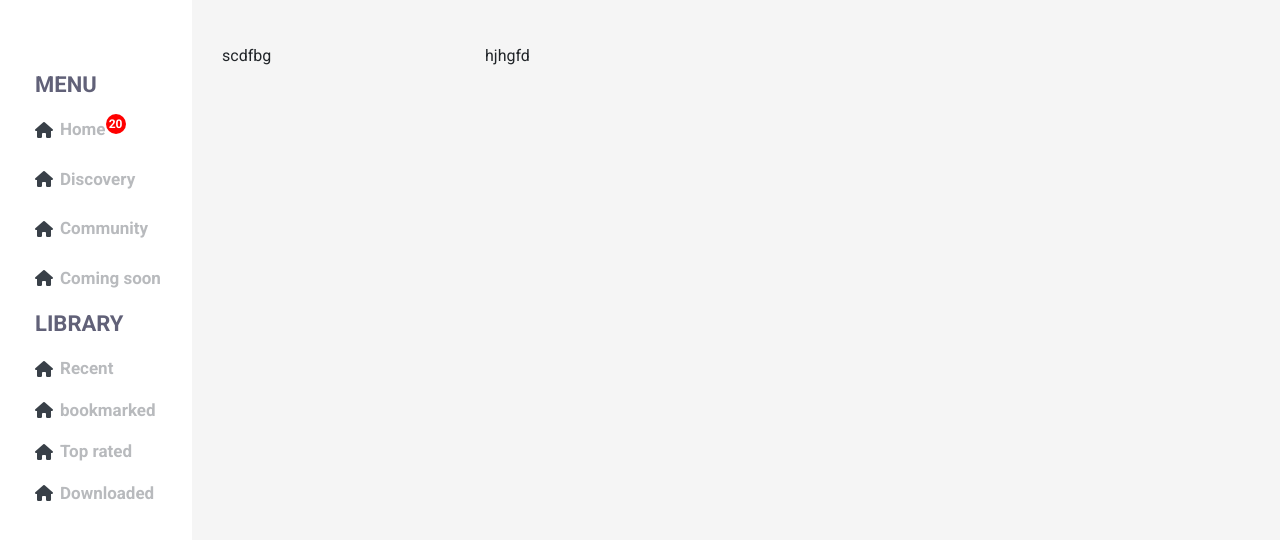
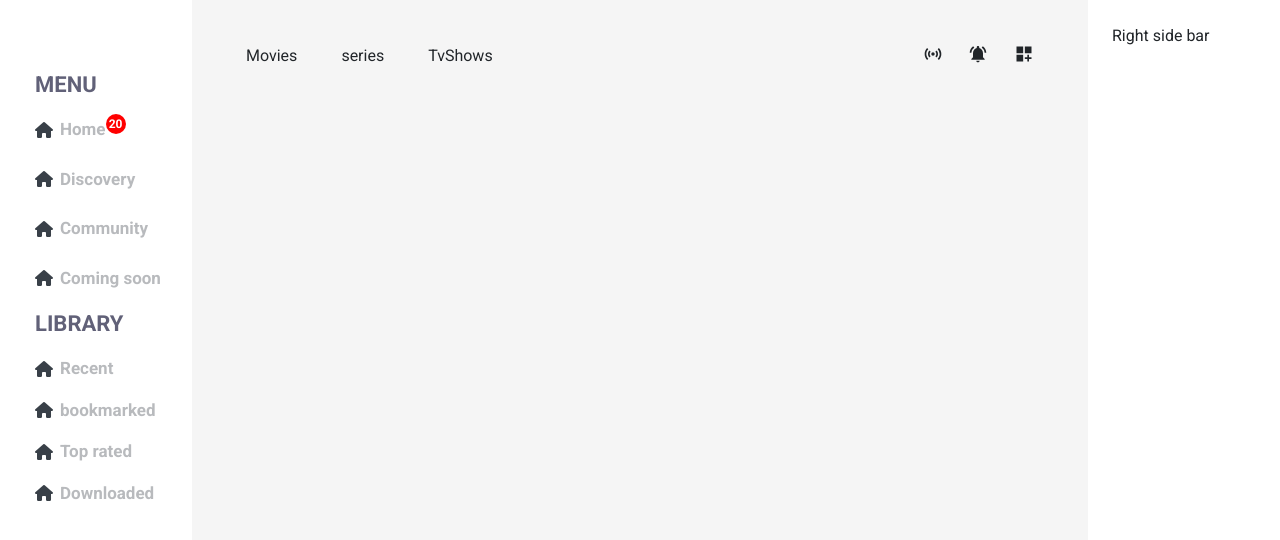
Before and after one commit to zahidhu123/movie-app, a React (Create React App) app: page / in a window 1280 px wide. Shown: the top 540 px of the page. Built offline with nearby package versions, Linux system fonts and the light colour scheme.

Commit message:
right-sidebar

```diff
--- a/package.json
+++ b/package.json
@@ -9,6 +9,7 @@
     "react": "^18.2.0",
     "react-axios": "^2.0.6",
     "react-dom": "^18.2.0",
+    "react-icons": "^4.6.0",
     "react-router-dom": "^6.4.2",
     "react-scripts": "5.0.1",
     "web-vitals": "^2.1.4"
--- a/src/component/header/header.js
+++ b/src/component/header/header.js
@@ -1,4 +1,7 @@
-import React from 'react'
+import React from 'react';
+import { MdDashboardCustomize, MdNotificationsActive, MdSensors } from 'react-icons/md'
+
+
 
 export default function Header() {
 
@@ -22,13 +25,21 @@ export default function Header() {
 
     return (
 
-        <div>
-            <div className="row">
-                <div className="col-lg-6">
-                    <p>scdfbg</p>
+        <div className='px-4'>
+            <div className="row justify-content-between">
+                <div className="col-lg-4">
+                    <div className='d-flex justify-content-between'>
+                        <p>Movies</p>
+                        <p>series</p>
+                        <p>TvShows</p>
+                    </div>
                 </div>
-                <div className="col-lg-6">
-                    <p>hjhgfd</p>
+                <div className="col-lg-2">
+                    <div className='d-flex justify-content-between'>
+                        <MdSensors size={20} />
+                        <MdNotificationsActive size={20} />
+                        <MdDashboardCustomize  size={20}/>
+                    </div>
                 </div>
             </div>
         </div>
--- /dev/null
+++ b/src/component/right-sidebar/rightSidebar.js
@@ -0,0 +1,9 @@
+import React from 'react'
+
+export default function RightSidebar() {
+  return (
+    <div className='p-4'>
+      <p>Right side bar</p>
+    </div>
+  )
+}
--- a/src/pages/home/home.css
+++ b/src/pages/home/home.css
@@ -11,11 +11,15 @@
 }
 
 .main-area-wrapper {
-    width: 85%;
+    width: 70%;
     height: 100%;
     overflow-y: scroll;
     padding: 20px 30px;
     background-color: whitesmoke;
+}
+.right-side-wrapper{
+    width: 15%;
+    height: 100%;
 }
 .big-wrapper{
     width: 100%;
--- a/src/pages/home/home.js
+++ b/src/pages/home/home.js
@@ -1,6 +1,7 @@
 import React from 'react'
 import { Outlet } from 'react-router'
 import Header from '../../component/header/header'
+import RightSidebar from '../../component/right-sidebar/rightSidebar'
 import Search from '../../component/search/search'
 import Sidebar from '../../component/sidebar/sidebar'
 import './home.css'
@@ -12,12 +13,13 @@ export default function Home() {
                 <Sidebar />
             </div>
             <div className='main-area-wrapper'>
-                <div className='row mt-4'>
-                    <div className="col-lg-6">
-                        <Header />
-                    </div>
+                <div className='mt-4'>
+                    <Header />
                 </div>
                 <Outlet />
+            </div>
+            <div className='right-side-wrapper'>
+                <RightSidebar/>
             </div>
         </div>
     )
```
Also changed, not shown: src/component/right-sidebar/rightSidebar.css (added), 1 other file (tests, documents, lock files or other folders).
